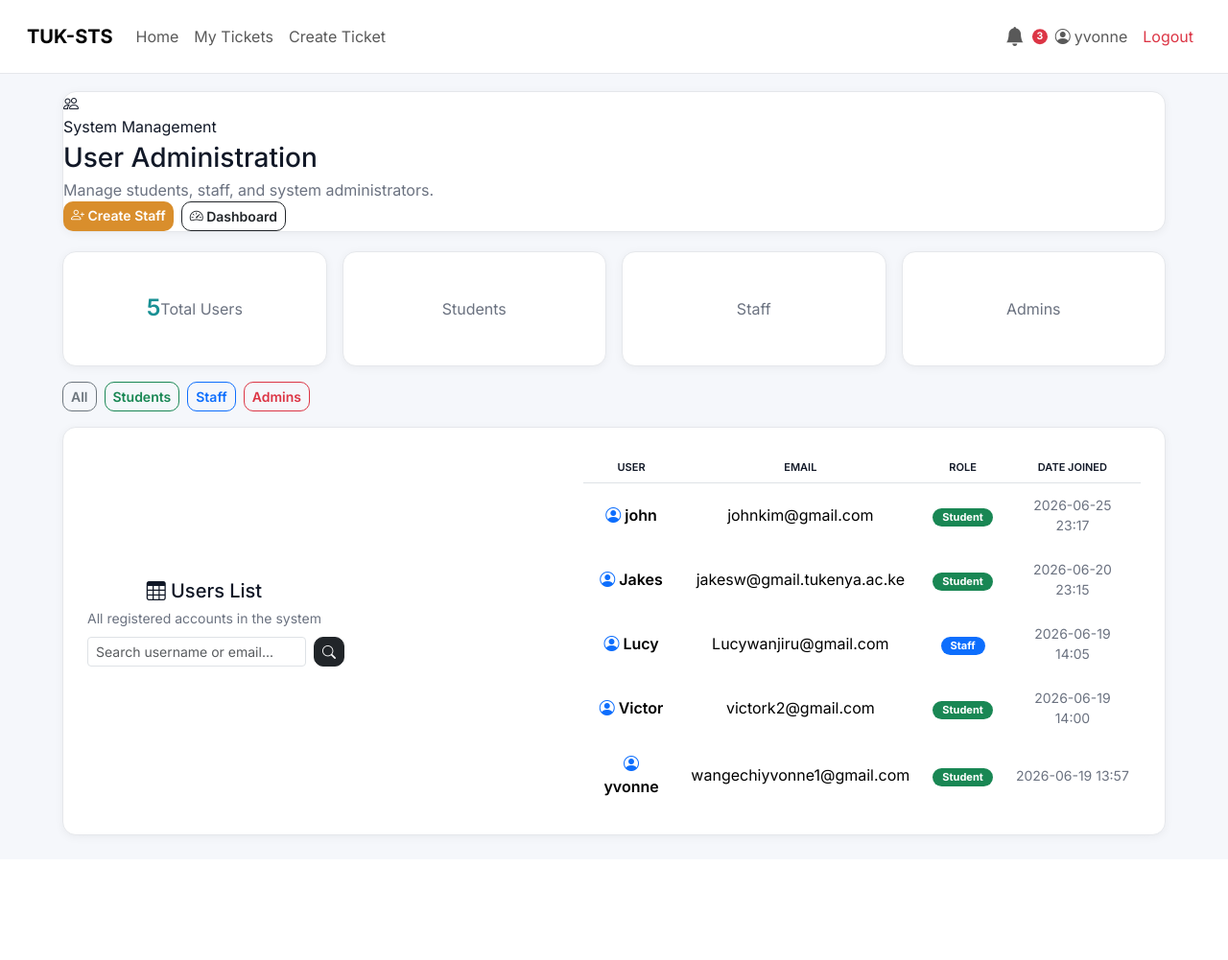
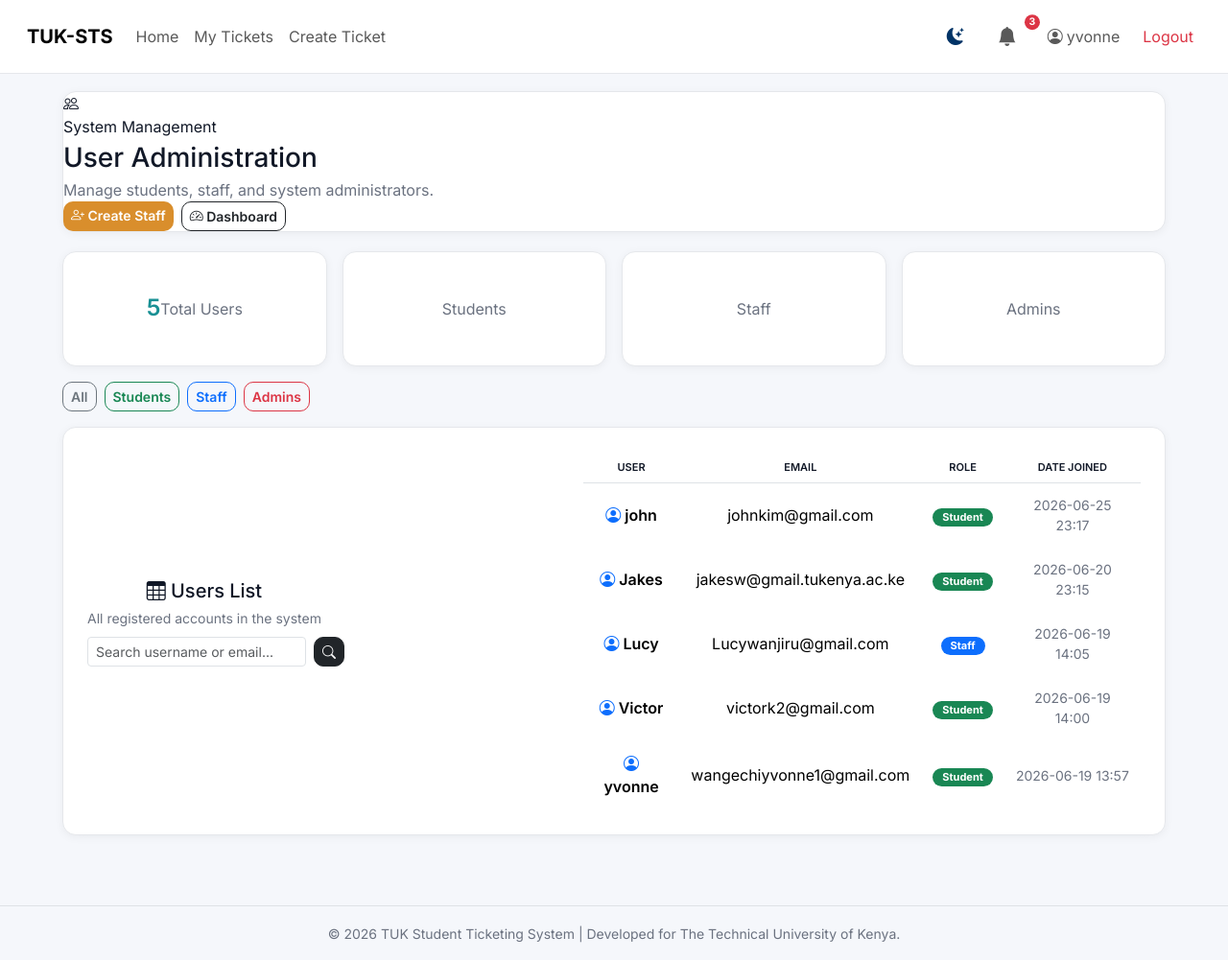
Before and after one commit to alikiman/tuk-ticketing-sts, a Django app: page /accounts/admin-users/ in a window 1280 px wide. Shown: the whole page at 96% size. Before the commit the page ends 876 px from the top, so only its background shows below. Run offline with Django 5.2, Linux system fonts and the light colour scheme; a user stored in the database is signed in; data comes from the database, SQL or seed files in the repository; both versions use the stored data as it was after the commit.

Commit message:
dark mode,copyright,functiional links,home,tst

```diff
--- a/config/urls.py
+++ b/config/urls.py
@@ -8,12 +8,11 @@
 
 
 def home(request):
-    # Automatically routes visitors landing on http://127.0.0.1:8000/ to the login screen
-    return redirect('accounts:login')
+    return account_views.home(request)
 
 
 urlpatterns = [
-    # Changed from account_views.home to local home function for the clean login redirect
+
     path('', home, name='home'),
     path('admin/', admin.site.urls),
     path('accounts/', include('accounts.urls')),
--- a/static/css/style.css
+++ b/static/css/style.css
@@ -189,7 +189,7 @@
 
 .badge-success { background: rgba(34,197,94,0.2); color: var(--success); }
 .badge-warning { background: rgba(245,158,11,0.2); color: var(--warning); }
-.badge-danger { background: rgba(239,68,68,0.2); color: var(--danger); }
+.badge-danger { background: rgba(33, 2, 2, 0.2); color: var(--danger); }
 .badge-info { background: rgba(59,130,246,0.2); color: var(--info); }
 
 /* ===========================================================
--- a/templates/base.html
+++ b/templates/base.html
@@ -90,6 +90,114 @@
             padding: 0.25em 0.45em;
             transform: translate(-15%, -15%);
         }
+
+        /* =========================
+   DARK MODE
+========================= */
+
+body{
+    transition: background .3s,color .3s;
+}
+
+.navbar,
+.card-box,
+.panel,
+.metric-card,
+.page-heading,
+.table,
+footer{
+    transition: background .35s ease,
+                color .35s ease,
+                border-color .35s ease;
+}
+
+
+/* Toggle Button */
+#theme-toggle{
+    width:40px;
+    height:40px;
+    border:none;
+    border-radius:50%;
+    background:transparent;
+    display:flex;
+    align-items:center;
+    justify-content:center;
+    font-size:18px;
+    color:#003366;
+    transition:.3s;
+}
+
+#theme-toggle:hover{
+    background:#eef2ff;
+    color:#d98e2c;
+    transform:rotate(20deg);
+}
+
+/* DARK MODE */
+
+body.dark-mode{
+    background:#0f172a;
+    color:#f8fafc;
+}
+
+body.dark-mode .navbar{
+    background:#111827;
+    border-bottom:1px solid #334155;
+}
+
+body.dark-mode .card-box,
+body.dark-mode .panel,
+body.dark-mode .metric-card,
+body.dark-mode .page-heading{
+    background:#1e293b;
+    border-color:#334155;
+    color:white;
+}
+
+body.dark-mode .table{
+    background:#1e293b;
+    color:white;
+}
+
+body.dark-mode th,
+body.dark-mode td,
+body.dark-mode p,
+body.dark-mode span,
+body.dark-mode label,
+body.dark-mode h1,
+body.dark-mode h2,
+body.dark-mode h3,
+body.dark-mode h4,
+body.dark-mode h5{
+    color:#f8fafc !important;
+}
+
+body.dark-mode .text-muted{
+    color:#94a3b8 !important;
+}
+
+body.dark-mode .navbar-brand,
+body.dark-mode .nav-link{
+    color:white !important;
+}
+
+body.dark-mode #theme-toggle{
+    color:#FFCC00;
+}
+
+body.dark-mode #theme-toggle:hover{
+    background:#1e293b;
+}
+/* Footer in Dark Mode */
+body.dark-mode footer{
+    background:#111827 !important;
+    border-top:1px solid #334155 !important;
+}
+
+body.dark-mode footer small{
+    color:#94a3b8 !important;
+}
+
     </style>
 </head>
 
@@ -110,7 +218,7 @@
 
             <ul class="navbar-nav me-auto">
                 <li class="nav-item">
-                    <a class="nav-link" href="{% url 'home' %}">Home</a>
+                    <a class="nav-link" href="{% url 'accounts:dashboard_redirect' %}">Home</a>
                 </li>
 
                 {% if user.is_authenticated %}
@@ -131,32 +239,48 @@
                 {% endif %}
             </ul>
 
-            <ul class="navbar-nav ms-auto align-items-lg-center">
+<ul class="navbar-nav ms-auto align-items-center gap-2">
 {% if user.is_authenticated %}
-                    <li class="nav-item me-2">
-                        <a class="nav-link position-relative py-2 px-3 d-inline-flex align-items-center"
+
+    <!-- Dark Mode -->
+    <li class="nav-item">
+        <button id="theme-toggle" title="Toggle Theme">
+            <i class="bi bi-moon-stars-fill" id="theme-icon"></i>
+        </button>
+    </li>
+
+    <!-- Notifications -->
+    <li class="nav-item">
+        <a class="nav-link position-relative py-2 px-3"
            href="{% url 'notifications:notifications' %}"
            title="Notifications">
+
             <i class="bi bi-bell-fill fs-5"></i>
+
             <span id="notification-badge-container">
                 {% if unread_notifications_count > 0 %}
-                                    <span class="position-absolute top-1 start-100 translate-middle badge rounded-pill bg-danger notification-badge">
+                    <span class="position-absolute top-0 start-100 translate-middle badge rounded-pill bg-danger notification-badge">
                         {{ unread_notifications_count }}
                     </span>
                 {% endif %}
             </span>
+
         </a>
     </li>
 
+    <!-- Profile -->
     <li class="nav-item">
-                        <a class="nav-link d-flex align-items-center gap-1" href="{% url 'accounts:profile' %}">
+        <a class="nav-link d-flex align-items-center gap-1"
+           href="{% url 'accounts:profile' %}">
             <i class="bi bi-person-circle"></i>
             {{ user.username }}
         </a>
     </li>
 
+    <!-- Logout -->
     <li class="nav-item">
-                        <a class="nav-link text-danger" href="{% url 'accounts:logout' %}">
+        <a class="nav-link text-danger"
+           href="{% url 'accounts:logout' %}">
             Logout
         </a>
     </li>
@@ -173,11 +297,20 @@
     </div>
 </nav>
 
+
+</div>
 <div class="layout">
     <div class="main">
         {% block content %}{% endblock %}
     </div>
 </div>
+
+<!-- FOOTER -->
+<footer class="text-center py-3 mt-5 border-top">
+    <small class="text-muted">
+        © {% now "Y" %} TUK Student Ticketing System | Developed for The Technical University of Kenya.
+    </small>
+</footer>
 
 <script src="https://cdn.jsdelivr.net/npm/bootstrap@5.3.3/dist/js/bootstrap.bundle.min.js"></script>
 
@@ -209,6 +342,34 @@
     });
 </script>
 {% endif %}
+<script>
+const btn = document.getElementById("theme-toggle");
+const icon = document.getElementById("theme-icon");
+
+if (btn) {
+
+    // Load saved theme
+    if (localStorage.getItem("theme") === "dark") {
+        document.body.classList.add("dark-mode");
+        icon.classList.replace("bi-moon-stars-fill", "bi-sun-fill");
+    }
+
+    btn.addEventListener("click", () => {
+
+        document.body.classList.toggle("dark-mode");
+
+        if (document.body.classList.contains("dark-mode")) {
+            localStorage.setItem("theme", "dark");
+            icon.classList.replace("bi-moon-stars-fill", "bi-sun-fill");
+        } else {
+            localStorage.setItem("theme", "light");
+            icon.classList.replace("bi-sun-fill", "bi-moon-stars-fill");
+        }
+
+    });
+
+}
+</script>
 
 </body>
 </html>
```
Also changed, not shown: db.sqlite3. Lines whose indentation alone changed are shown as unchanged.
